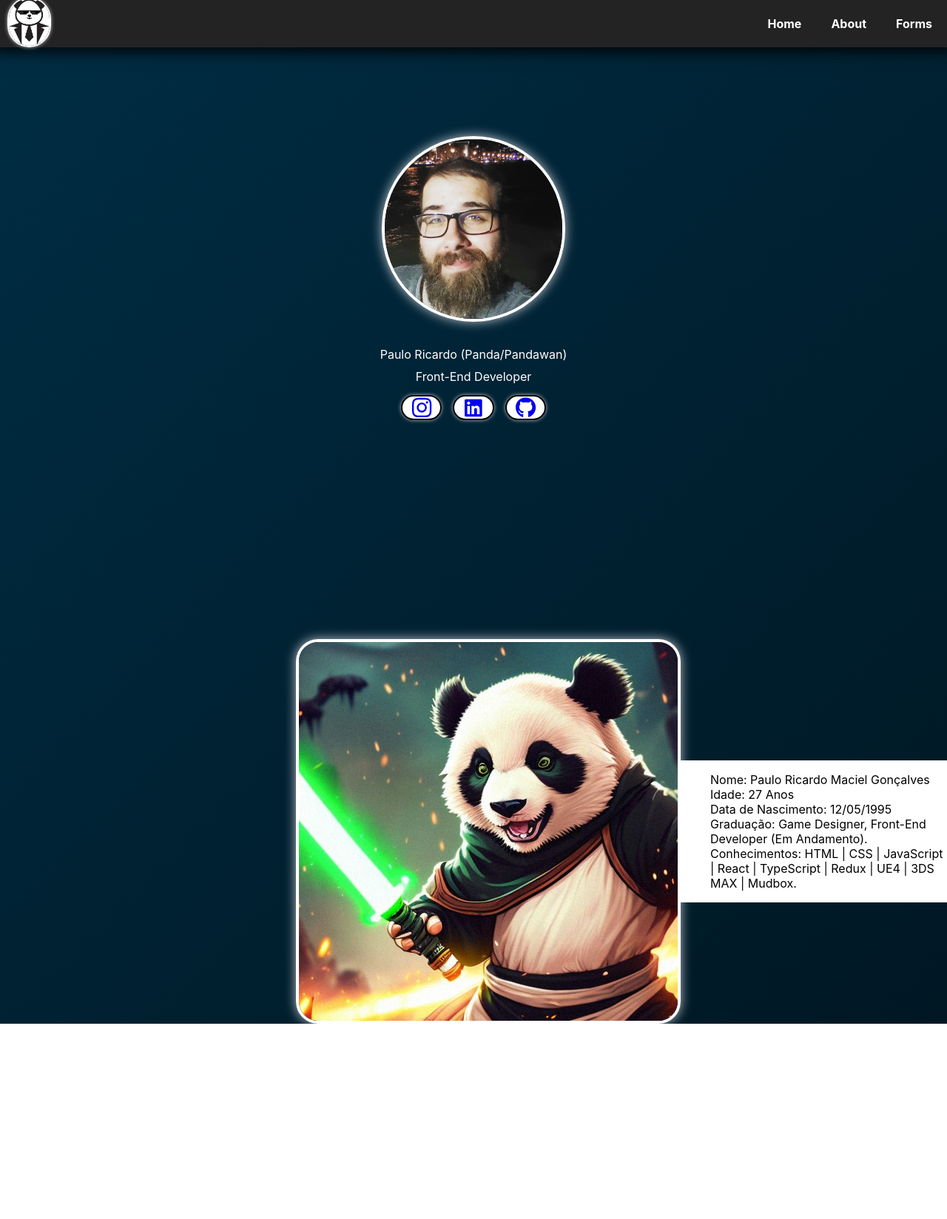
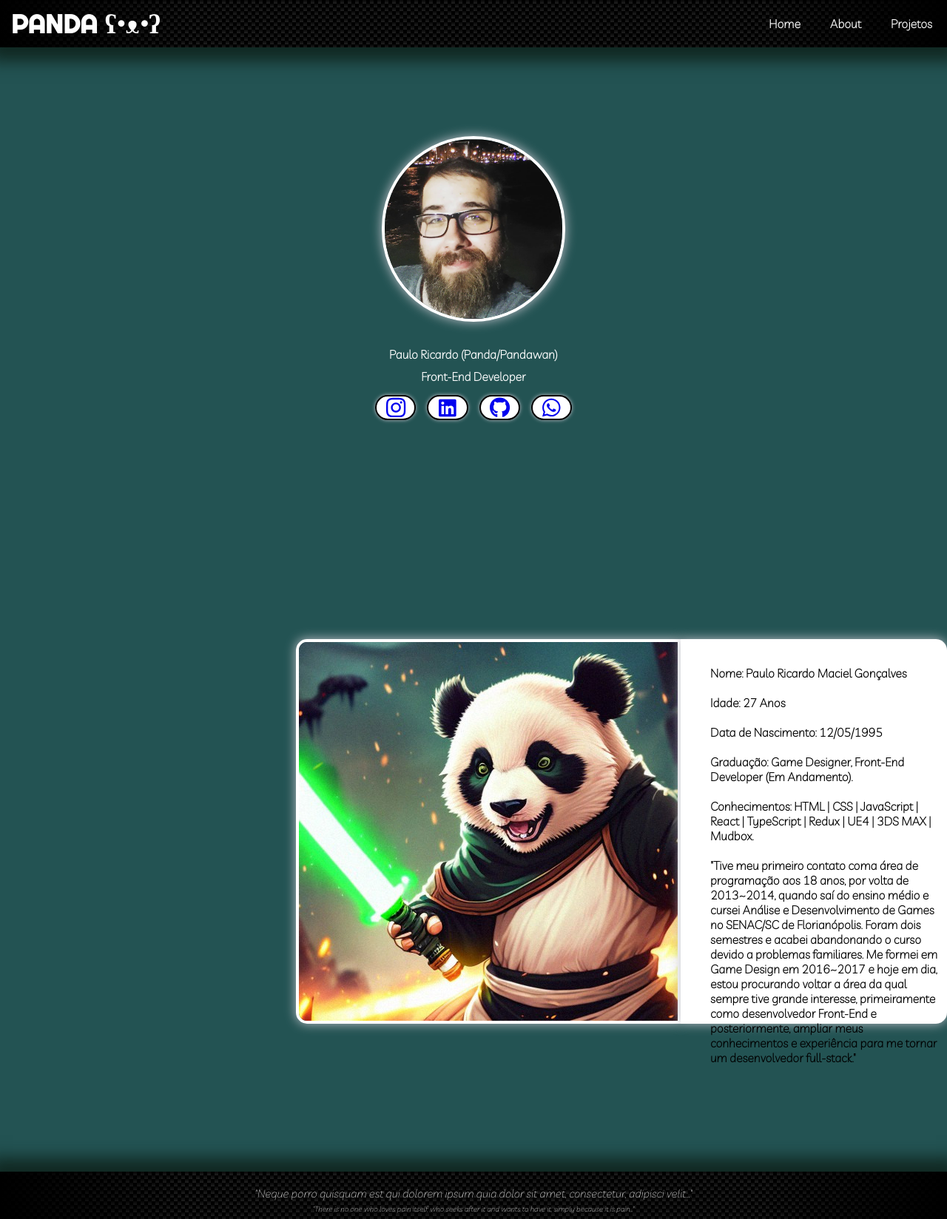
Before and after one commit to BecomePanda/Formulario-de-Cadastro---Teste-Grupo-Connvert-, a React (Create React App) app in the folder teste-connvert/: page / in a window 1280 px wide. Shown: the whole page at 74% size. Before the commit the page ends 1384 px from the top, so only its background shows below. Built offline with nearby package versions, Linux system fonts and the light colour scheme; the HTML template or start-up script is replaced by a standard one.

Commit message:
Nova estilização e acréscimo de funções.

```diff
--- a/teste-connvert/public/index.html
+++ b/teste-connvert/public/index.html
@@ -11,6 +11,19 @@
     />
     <link rel="apple-touch-icon" href="%PUBLIC_URL%/logo192.png" />
     <link rel="manifest" href="%PUBLIC_URL%/manifest.json" />
+    <link rel="preconnect" href="https://fonts.googleapis.com" />
+    <link rel="preconnect" href="https://fonts.gstatic.com" crossorigin />
+    <link
+      href="https://fonts.googleapis.com/css2?family=Livvic:ital,wght@0,100;1,100&display=swap"
+      rel="stylesheet"
+    />
+    <link rel="preconnect" href="https://fonts.googleapis.com" />
+    <link rel="preconnect" href="https://fonts.gstatic.com" crossorigin />
+    <link
+      href="https://fonts.googleapis.com/css2?family=Righteous&display=swap"
+      rel="stylesheet"
+    />
+
     <title>Pandawan Personal Page</title>
   </head>
   <body>
--- a/teste-connvert/src/App.css
+++ b/teste-connvert/src/App.css
@@ -15,12 +15,12 @@
   border: 2px solid #006699;
 }
 
-.logo img {
-  height: 8vh;
-  border: 2px solid #FFF;
-  box-shadow: 0px 0px 5px 0px #bebfc7;
-  margin-left: 10px;
-  border-radius: 100px;
+.logo {
+  color: #fff;
+  margin-left: 15px;
+  font-family: "Righteous", cursive;
+  font-weight: bolder;
+  font-size: 35px;
 }
 
 header {
@@ -29,11 +29,37 @@ header {
   width: 100%;
   align-items: center;
   justify-content: space-between;
-  background-color: #232324;
+  background-color: rgb(32, 32, 32);
+  background-image: linear-gradient(
+      to right,
+      rgba(0, 0, 0, 1),
+      rgba(0, 0, 0, 0) 20%,
+      rgba(0, 0, 0, 0) 80%,
+      rgba(0, 0, 0, 1)
+    ),
+    linear-gradient(
+      45deg,
+      black 25%,
+      transparent 25%,
+      transparent 75%,
+      black 75%,
+      black
+    ),
+    linear-gradient(
+      45deg,
+      black 25%,
+      transparent 25%,
+      transparent 75%,
+      black 75%,
+      black
+    ),
+    linear-gradient(to bottom, rgb(8, 8, 8), rgb(32, 32, 32));
+  background-size: 100% 100%, 10px 10px, 10px 10px, 10px 5px;
+  background-position: 0px 0px, 0px 0px, 5px 5px, 0px 0px;
   position: sticky;
   top: 0;
   z-index: 100;
-  box-shadow: 0px -5px 20px 10px;
+  box-shadow: 0px 4px 20px 15px #112923;
 }
 
 .menu {
@@ -53,6 +79,7 @@ header {
 
 .menu li a {
   text-decoration: none;
+  font-family: "Livvic", sans-serif;
   font-weight: bold;
   color: #fff;
   opacity: 1;
@@ -262,6 +289,8 @@ header {
   display: flex;
   align-items: center;
   flex-direction: column;
+  font-family: "Livvic", sans-serif;
+  font-weight: bold;
   height: 100vh;
 }
 
@@ -323,18 +352,88 @@ header {
 }
 
 .about img {
-  border-radius: 30px;
   border: 4px solid #fff;
   box-shadow: 0px 0px 15px 0px #bebfc7;
+  margin-bottom: 200px;
+  border-radius: 15px 0px 0px 15px;
 }
 
 .aboutInfo {
   display: flex;
   justify-content: flex-end;
-  background-color: #FFF;
-  height: 100%;
+  background-color: #fff;
+  font-family: "Livvic", sans-serif;
+  font-weight: bold;
+  color: black;
+  height: 520px;
+  width: 530px;
+  box-shadow: 0px 0px 15px 0px #bebfc7;
+  margin-bottom: 200px;
+  border-radius: 0px 15px 15px 0px;
 }
 
 .aboutInfo li {
   list-style: none;
+  margin-right: 10px;
+  margin-top: 20px;
 }
+
+.liInfo {
+  margin-top: 20px;
+}
+
+.bottom {
+  display: flex;
+  flex-direction: column;
+  justify-content: center;
+  width: 100%;
+  height: 8vh;
+  background-color: rgb(32, 32, 32);
+  background-image: linear-gradient(
+      to right,
+      rgba(0, 0, 0, 1),
+      rgba(0, 0, 0, 0) 20%,
+      rgba(0, 0, 0, 0) 80%,
+      rgba(0, 0, 0, 1)
+    ),
+    linear-gradient(
+      45deg,
+      black 25%,
+      transparent 25%,
+      transparent 75%,
+      black 75%,
+      black
+    ),
+    linear-gradient(
+      45deg,
+      black 25%,
+      transparent 25%,
+      transparent 75%,
+      black 75%,
+      black
+    ),
+    linear-gradient(to bottom, rgb(8, 8, 8), rgb(32, 32, 32));
+  background-size: 100% 100%, 10px 10px, 10px 10px, 10px 5px;
+  background-position: 0px 0px, 0px 0px, 5px 5px, 0px 0px;
+  box-shadow: 0px -4px 20px 15px #112923;
+}
+
+.bottomText {
+  display: flex;
+  justify-content: center;
+  color: #fff;
+  font-style: italic;
+  font-family: "Livvic", sans-serif;
+  margin-top: 12px;
+  font-size: 15px;
+}
+
+.bottomText2 {
+  display: flex;
+  justify-content: center;
+  color: #fff;
+  font-style: italic;
+  font-family: "Livvic", sans-serif;
+  margin-top: 5px;
+  font-size: 10px;
+}
--- a/teste-connvert/src/components/form/Home.jsx
+++ b/teste-connvert/src/components/form/Home.jsx
@@ -18,7 +18,7 @@ export default function () {
         <SocialMedia />
       </div>
 
-      <div className="about" id="test">
+      <div className="about" id="about">
         <img src={JediPanda} />
         <div className="aboutInfo">
           <ul>
@@ -28,9 +28,31 @@ export default function () {
             <li>
               Graduação: Game Designer, Front-End Developer (Em Andamento).
             </li>
-            <li>Conhecimentos: HTML | CSS | JavaScript | React | TypeScript | Redux | UE4 | 3DS MAX | Mudbox. </li>
+            <li>
+              Conhecimentos: HTML | CSS | JavaScript | React | TypeScript |
+              Redux | UE4 | 3DS MAX | Mudbox.{" "}
+            </li>
+            <li className="liInfo">
+              "Tive meu primeiro contato coma área de programação aos 18 anos,
+              por volta de 2013~2014, quando saí do ensino médio e cursei
+              Análise e Desenvolvimento de Games no SENAC/SC de Florianópolis.
+              Foram dois semestres e acabei abandonando o curso devido a
+              problemas familiares. Me formei em Game Design em 2016~2017 e hoje
+              em dia, estou procurando voltar a área da qual sempre tive grande
+              interesse, primeiramente como desenvolvedor Front-End e
+              posteriormente, ampliar meus conhecimentos e experiência para me
+              tornar um desenvolvedor full-stack."
+            </li>
           </ul>
         </div>
+      </div>
+
+      <div className="bottom">
+        <div className="bottomText">
+          "Neque porro quisquam est qui dolorem ipsum quia dolor sit amet,
+          consectetur, adipisci velit..."
+        </div>
+        <div className="bottomText2">"There is no one who loves pain itself, who seeks after it and wants to have it, simply because it is pain..."</div>
       </div>
     </>
   );
--- a/teste-connvert/src/components/form/Menu.jsx
+++ b/teste-connvert/src/components/form/Menu.jsx
@@ -1,18 +1,23 @@
 import React from "react";
-import Logo from "../../images/lazy-panda-logo.jpg";
 
-export default function() {
+export default function () {
   return (
     <header>
       <div className="logo">
-            <img src={Logo}/>
+        PANDA ʕ•ᴥ•ʔ
       </div>
 
       <div className="menu">
         <ul>
-            <li><a href="/#homepage">Home</a></li>
-            <li><a href="/#test">About</a></li>
-            <li><a href="/form">Forms</a></li>
+          <li>
+            <a href="/#homepage">Home</a>
+          </li>
+          <li>
+            <a href="/#about">About</a>
+          </li>
+          <li>
+            <a href="/form">Projetos</a>
+          </li>
         </ul>
       </div>
     </header>
--- a/teste-connvert/src/components/form/SocialMidia.jsx
+++ b/teste-connvert/src/components/form/SocialMidia.jsx
@@ -3,6 +3,7 @@ import { FontAwesomeIcon } from "@fortawesome/react-fontawesome";
 import { faInstagram } from "@fortawesome/free-brands-svg-icons";
 import { faLinkedin } from "@fortawesome/free-brands-svg-icons";
 import { faGithub } from "@fortawesome/free-brands-svg-icons";
+import { faWhatsapp } from "@fortawesome/free-brands-svg-icons";
 
 export default function () {
   return (
@@ -28,6 +29,9 @@ export default function () {
       >
         <FontAwesomeIcon icon={faGithub} fontSize={28} />
       </a>
+      <a className="socialPannel" target="_blank" href="#">
+        <FontAwesomeIcon icon={faWhatsapp} fontSize={28} />
+      </a>
     </div>
   );
 }
--- a/teste-connvert/src/index.css
+++ b/teste-connvert/src/index.css
@@ -4,20 +4,8 @@ body {
   font-family: -apple-system, BlinkMacSystemFont, "Segoe UI", "Roboto", "Oxygen",
     "Ubuntu", "Cantarell", "Fira Sans", "Droid Sans", "Helvetica Neue",
     sans-serif;
-  -webkit-font-smoothing: antialiased;
-  -moz-osx-font-smoothing: grayscale;
-  height: 100%;
-  background: linear-gradient(
-    -45deg,
-    #00111a,
-    #002233,
-    #00334d,
-    #004456,
-    #005580
-  );
-  background-size: 400% 400%;
-  animation: gradient 15s ease infinite;
   scroll-behavior: smooth;
+  Background-color: #235353;
 }
 
 code {
```
Lines whose indentation alone changed are shown as unchanged.
